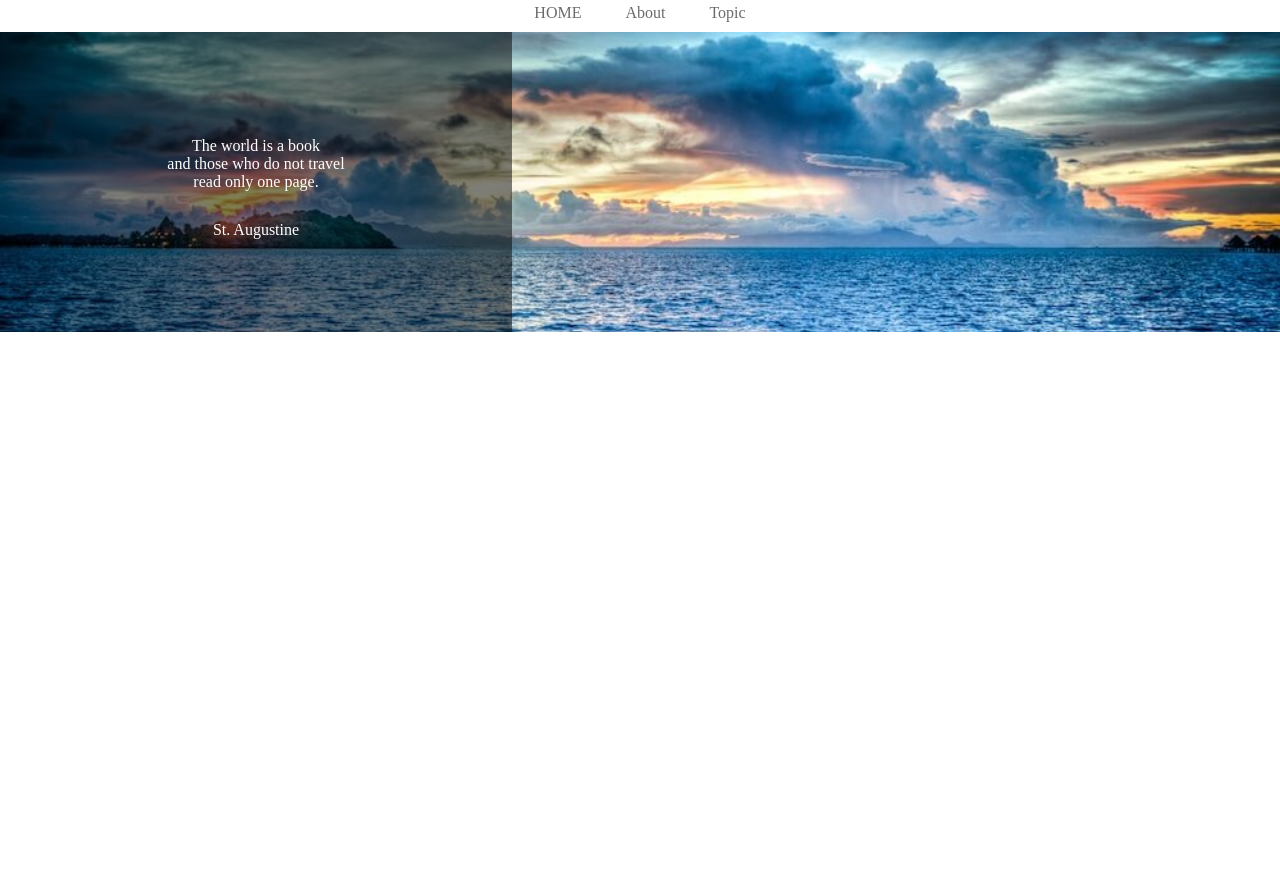
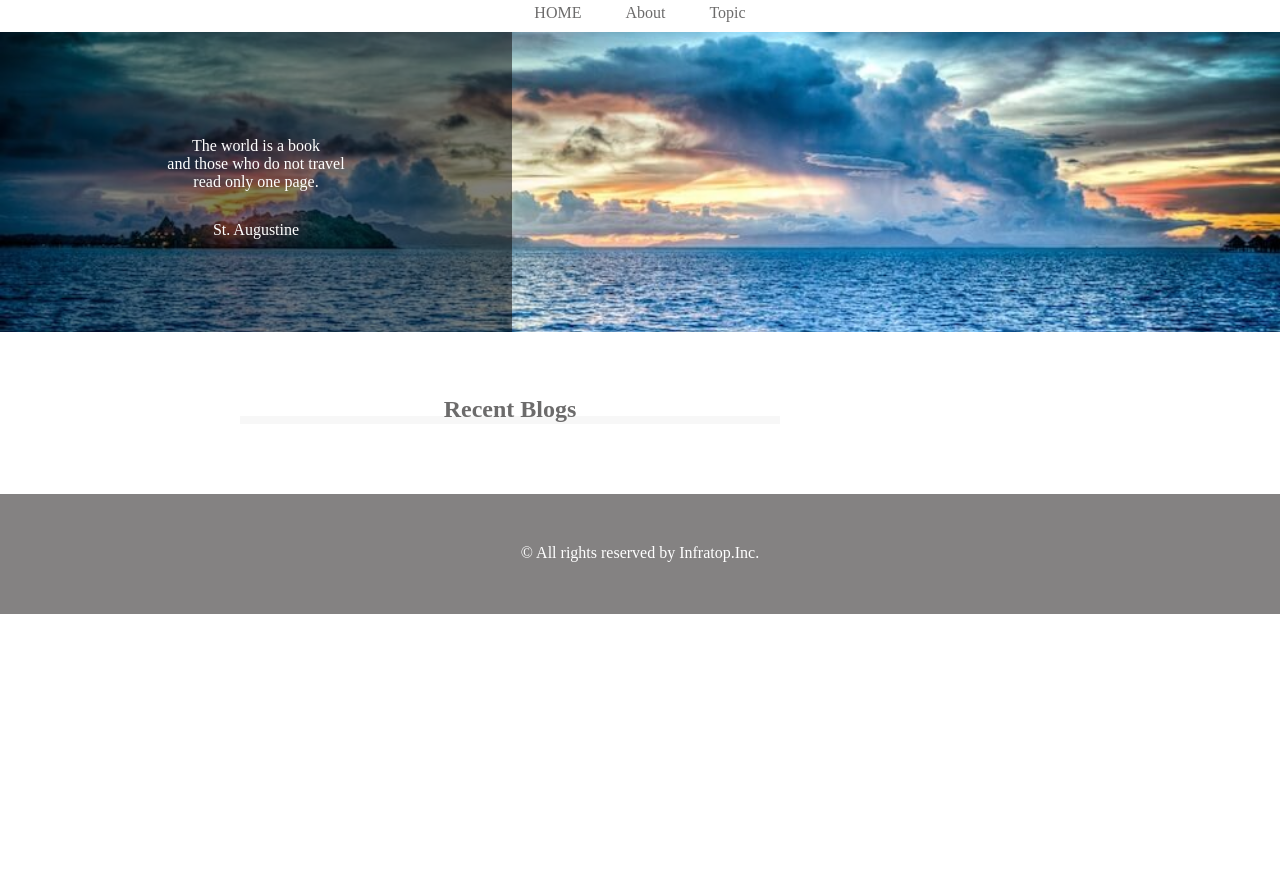
Before and after one commit to komarinko/html_css, a plain HTML site: page caravan/index.html in a window 1280 px wide. Shown: the part 73-952 px from the top of the page. After the commit the page ends 800 px from the top, so only its background shows below. Drawn offline with Linux system fonts and the light colour scheme.

Commit message:
[Start] 1-6

```diff
--- a/caravan/index.html
+++ b/caravan/index.html
@@ -36,10 +36,12 @@
 		</div>
 	</div>
 	<!-- main用のdiv -->
-	<div class="main clearfix">
-		<div class="blog"></div>
+	<main class="clearfix">
+		<section class="blog">
+			<h2 class="blog-headline">Recent Blogs</h2>
+		</section>
 		<div class="sidebar"></div>
-	</div>
+	</main>
 	<!-- footer -->
 	<footer>
 		<p class="footer-text"> © All rights reserved by Infratop.Inc.</p>
--- a/caravan/style.css
+++ b/caravan/style.css
@@ -66,22 +66,28 @@ header .headline{
 	color: #fff;/* 文字色をしろに変更 */
 }
 
-.main{
-	width: 840px;/* 横幅 */
+main{
+	width: 800px;/* 横幅 */
 	/*height: 1400px;高さ（多めに設定）→float練習の為、消しました。*/
 	margin: 0 auto;
+	padding: 70px 0;/* 上下に70px、左右に0pxの枠の内側の余白 */
 }
 
 .blog{
-	width: 600px;
-	height: 1400px;
+	width: 540px;
 	float: left;/* 要素を左揃えで並べる */
+	margin-right: 30px;/* 箱の内側の余白 */
+}
+
+.blog-headline{
+	border-bottom: 8px solid #f7f7f7;
+	text-align: center;
+	line-height: 0.6;/* 境界線と文字を近づける */
 }
 
 .sidebar{
-	width:240px;
-	height:1400px;
-		float: left;/* 要素を左揃えで並べる */
+	width:230px;
+	float: left;/* 要素を左揃えで並べる */
 }
 
 footer{
```
